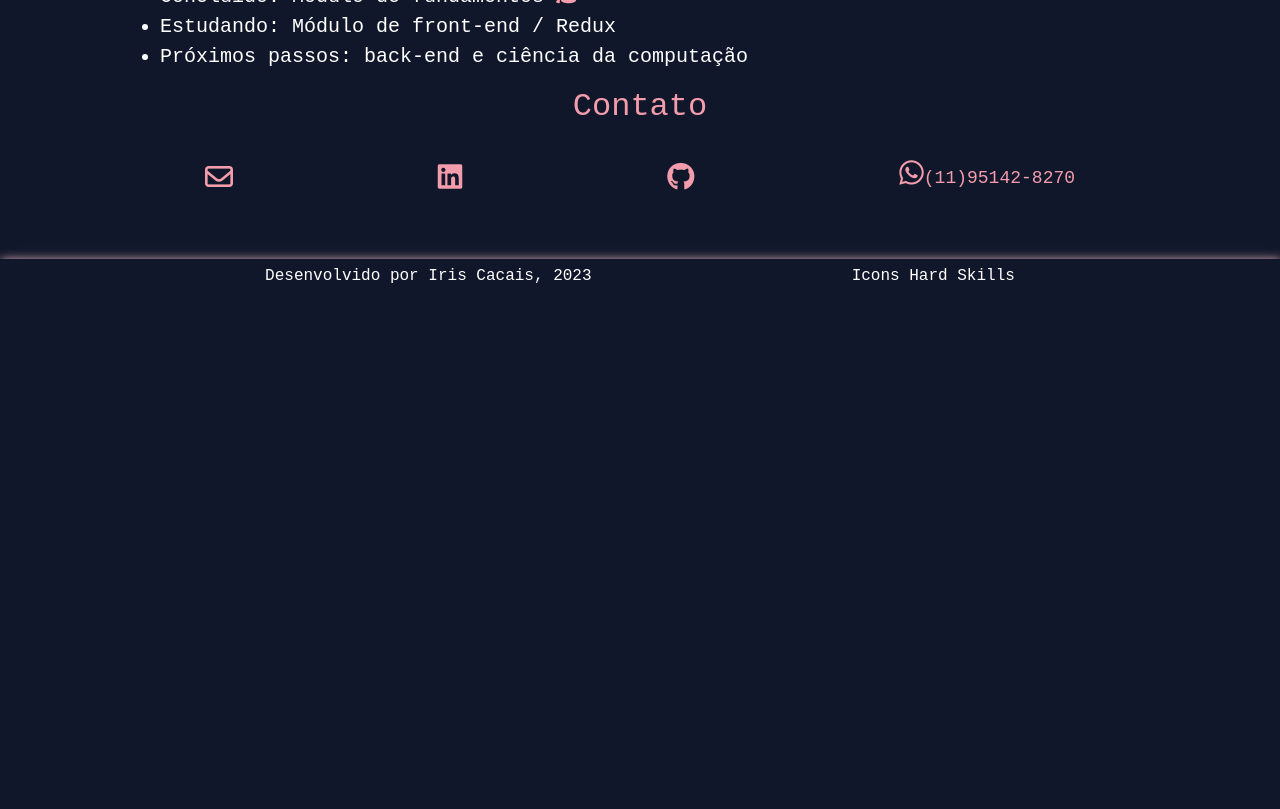
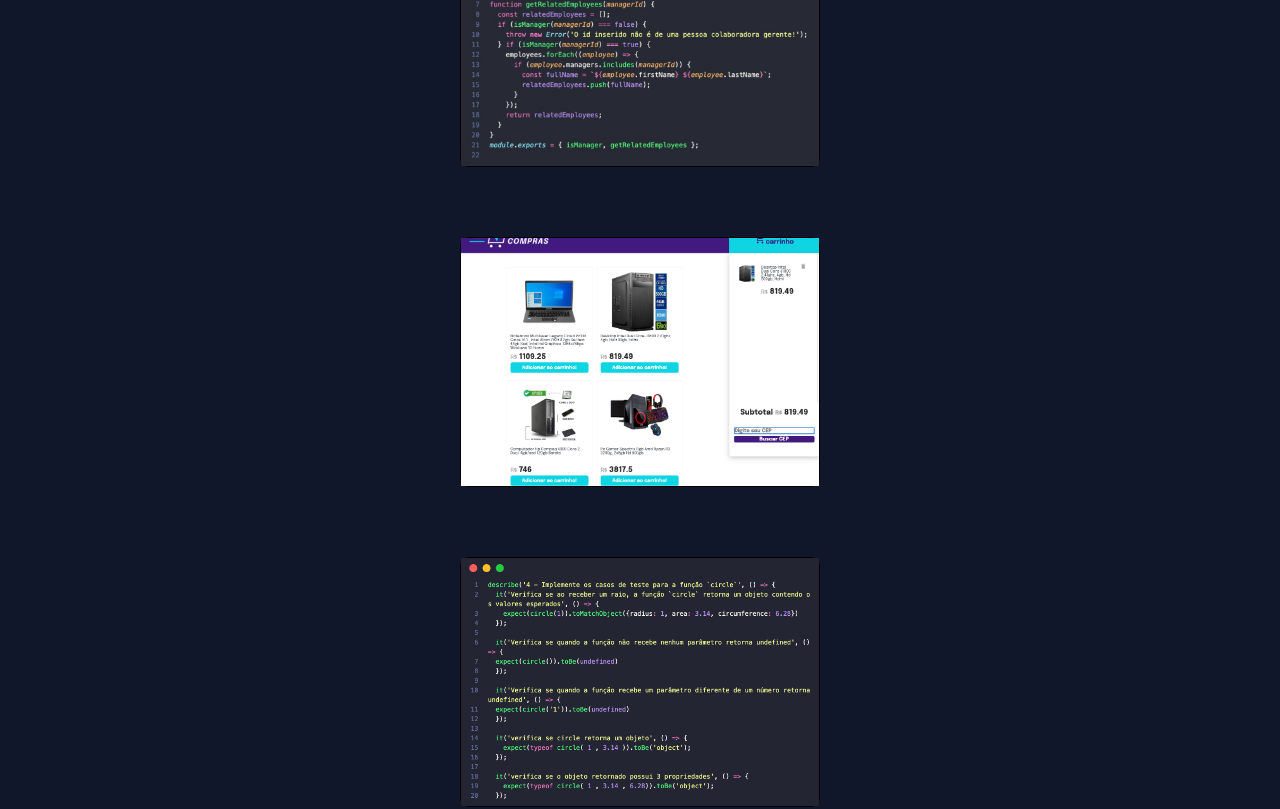
Before and after one commit to iriscacais/iris-cacais-portfolio, a React (Create React App) app in the folder iris-cacais-portfolio/: page / in a window 1280 px wide. Shown: the part 2300-3109 px from the top of the page. Before the commit the page ends 2609 px from the top, so only its background shows below. Built offline with nearby package versions, Linux system fonts and the light colour scheme.

Commit message:
atualiza o sobre

```diff
--- a/iris-cacais-portfolio/src/components/Projetos.css
+++ b/iris-cacais-portfolio/src/components/Projetos.css
@@ -7,6 +7,7 @@ h2 {
 .divProjetos {
     align-items: center;
     display: flex;
+    flex-wrap: wrap;
     justify-content: center;
     margin-top: 6px;
 
--- a/iris-cacais-portfolio/src/components/Sobre.js
+++ b/iris-cacais-portfolio/src/components/Sobre.js
@@ -9,7 +9,8 @@ class Sobre extends React.Component {
             <section >
               <div className="divImage" >
                 <img id="sobreMim"src='./iris.png' alt="Foto de Iris" className="foto" />
-                <p>Morbi cursus tortor neque, porttitor facilisis lorem gravida et. Mauris in est a dui convallis sagittis sit amet ut quam. Duis vehicula dolor et ligula finibus, ac eleifend augue imperdiet. Vestibulum ac rhoncus mauris. Duis ac egestas leo. Etiam non nibh in ante iaculis dapibus eget eu orci. Vivamus luctus pulvinar libero, in vestibulum eros rutrum in. Vestibulum tincidunt sed ipsum sit amet fringilla. Interdum et malesuada fames ac ante ipsum primis in faucibus.</p>
+                <p>Meu nome é Iris e tenho 29 anos, em setembro de 2022 iniciei uma transição de carreira na escola de desenvolvimento web Trybe. Amo estudar e aprender coisas novas e por isso minha maior motivação em entrar na área de tecnologia é poder exercer minha criatividade e curiosidade em ambientes colaborativos com grande diversidade de pessoas. Conclui o módulo de fundamentos em novembro e atualmente estou estudando desenvolvimento front-end, no curso tenho oportunidade de praticar as habilidades adquiridas em diversos exercícios e projetos individuais e em grupo.
+                </p>
               </div>
             </section>
 
--- a/iris-cacais-portfolio/src/dataProjetos.js
+++ b/iris-cacais-portfolio/src/dataProjetos.js
@@ -3,7 +3,7 @@ const dataProjetos = [
         id: 1,
         name:'Solar System',
         description: 'Modelo de Sistema Solar utilizando React. - Front-end',
-        details: 'react, jsx, css3',
+        details: 'React, JSX, CSS3',
         image:'/images/solarSystem1.png',
         github:'https://github.com/iriscacais/solar-system',
         deploy:'https://known-wood.surge.sh/',
@@ -16,7 +16,25 @@ const dataProjetos = [
         details: 'ES6, HOFs, testes unitários',
         image:'/images/zoo.jpeg',
         github:'https://github.com/iriscacais/zoo-functions',
+    },
+
+    {
+        id: 3,
+        name:'Shopping cart',
+        description: 'Desenvolvimento de um carrinho de compras dinâmico - Front-end',
+        details: 'JavaScript, API, promises',
+        image:'/images/shoppingcart.png',
+        github:'https://shoppingcartiris.netlify.app/',
         deploy:'',
+    },
+
+    {
+        id: 4,
+        name:'Unit tests',
+        description: 'Implementação de funções e testes unitários. - Fundamentos',
+        details: 'ES6, Jest, testes unitários',
+        image:'/images/unit.png',
+        github:'https://github.com/iriscacais/unit-tests',
     },
 
 ]
```
Also changed, not shown: iris-cacais-portfolio/public/images/shoppingcart.png (added), iris-cacais-portfolio/public/images/unit.png (added).
